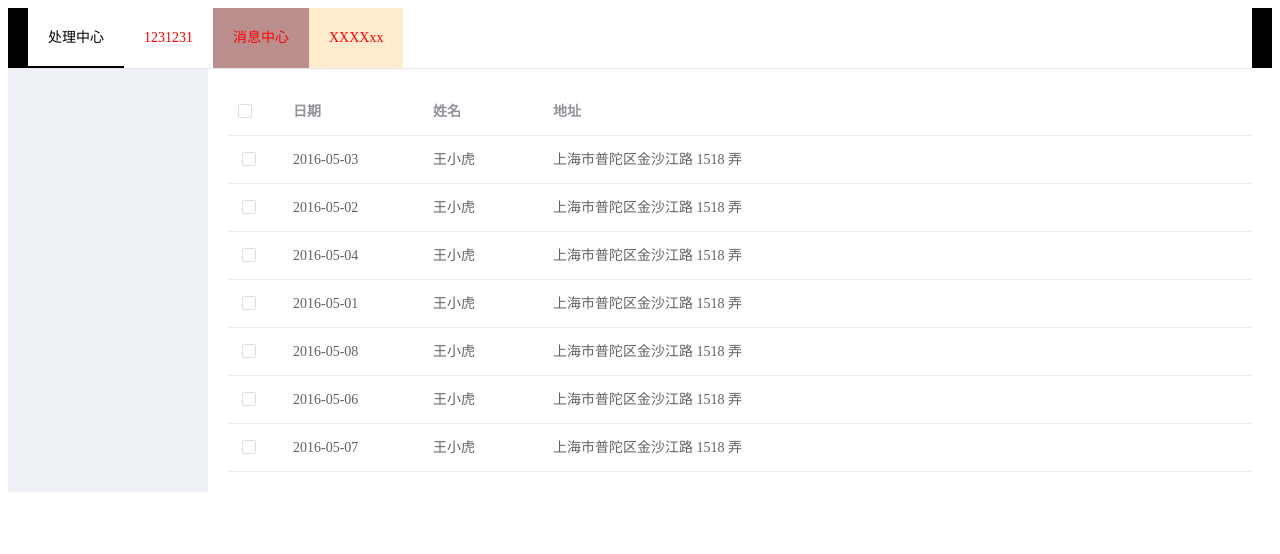
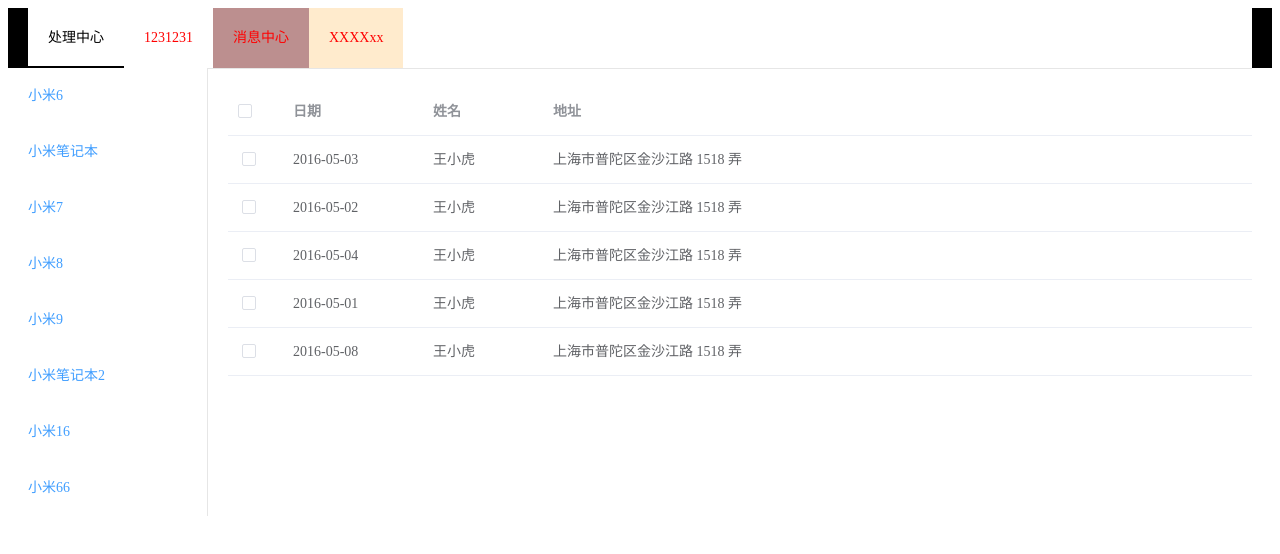
Before and after one commit to pangsonyo/vue-js.demo, a Vue app: page /dealCenter in a window 1280 px wide. Both pictures are taken after a click on the item "处理中心". Shown: the top 554 px of the page. Built offline with nearby package versions, Linux system fonts and the light colour scheme.

Commit message:
左侧列表 实现 动态加载

```diff
--- a/src/App.vue
+++ b/src/App.vue
@@ -39,7 +39,13 @@
               <!--<el-menu-item :index=item.menuID v-else>{{item.name}}</el-menu-item>-->
             <!--</template>-->
           <!--</el-menu>-->
-
+         <el-menu>
+          <el-menu-item :index="item.id"
+          v-for="(item,index) in menuList"
+          v-bind:key="item.productId"
+          >{{item.productName}}
+          </el-menu-item>
+         </el-menu>
 
         </el-aside>
 
@@ -79,6 +85,7 @@
       return {
         activeIndex: '1',
         activeIndex2: '1',
+        menuList:'',
         tableData: [{
           date: '2016-05-03',
           name: '王小虎',
@@ -97,14 +104,6 @@
           address: '上海市普陀区金沙江路 1518 弄'
         }, {
           date: '2016-05-08',
-          name: '王小虎',
-          address: '上海市普陀区金沙江路 1518 弄'
-        }, {
-          date: '2016-05-06',
-          name: '王小虎',
-          address: '上海市普陀区金沙江路 1518 弄'
-        }, {
-          date: '2016-05-07',
           name: '王小虎',
           address: '上海市普陀区金沙江路 1518 弄'
         }]
@@ -139,12 +138,14 @@
         // })
       },
 
-      //点击导航按钮 请求资源 并获取列表
+      //点击导航按钮 请求资源 并获取列表XWQ
       handleSelect(key, keyPath) {
         //console.log(key, keyPath);
         this.$axios.get('static/list.json').then(res=>{
-          console.log(res.data.result)
 
+          const _self  = this;
+          _self.menuList = res.data.result;
+          console.log( _self.menuList);
 
         })
       }
--- a/static/list.json
+++ b/static/list.json
@@ -15,36 +15,36 @@
     },
     {
       "productId":"10003",
-      "productName":"小米6",
+      "productName":"小米7",
       "prodcutPrice":"2499",
       "prodcutImg":"mi6.jpg"
     },
     {
       "productId":"10004",
-      "productName":"小米6",
+      "productName":"小米8",
       "prodcutPrice":"2499",
       "prodcutImg":"1.jpg"
     },{
       "productId":"10001",
-      "productName":"小米6",
+      "productName":"小米9",
       "prodcutPrice":"2499",
       "prodcutImg":"mi6.jpg"
     },
     {
       "productId":"10002",
-      "productName":"小米笔记本",
+      "productName":"小米笔记本2",
       "prodcutPrice":"3999",
       "prodcutImg":"note.jpg"
     },
     {
       "productId":"10003",
-      "productName":"小米6",
+      "productName":"小米16",
       "prodcutPrice":"2499",
       "prodcutImg":"mi6.jpg"
     },
     {
       "productId":"10004",
-      "productName":"小米6",
+      "productName":"小米66",
       "prodcutPrice":"2499",
       "prodcutImg":"1.jpg"
     }
```
